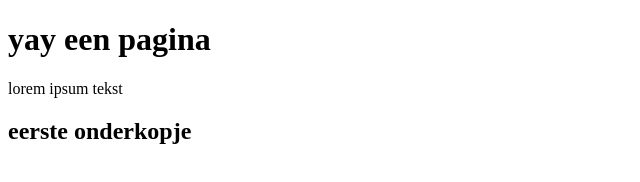
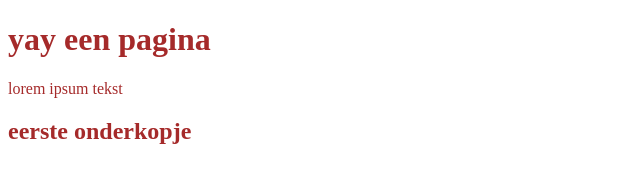
Before and after one commit to Peroperorantan/git-workshop-2024, a website: page index.html in a window 1280 px wide. Shown: the whole page, without its empty margins (0-640 px from the left). Drawn offline with Linux system fonts and the light colour scheme.

Commit message:
stylesheet toegevoegd en de tekstkleur

```diff
--- a/index.html
+++ b/index.html
@@ -3,6 +3,7 @@
 <head>
     <meta charset="UTF-8">
     <title>Title</title>
+    <link rel="stylesheet" href="styles.css">
 </head>
 <body>
  <h1> yay een pagina </h1>
--- a/styles.css
+++ b/styles.css
@@ -0,0 +1,3 @@
+body {
+    color: brown;
+}
```
